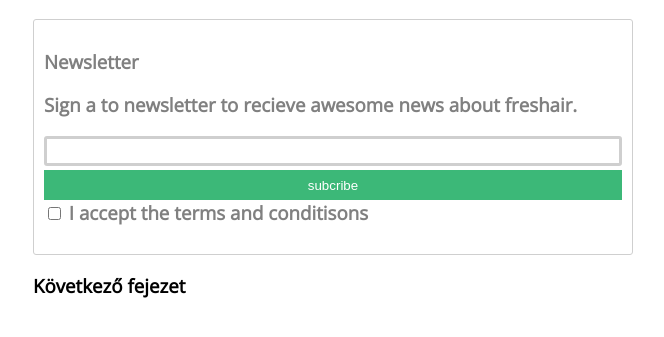
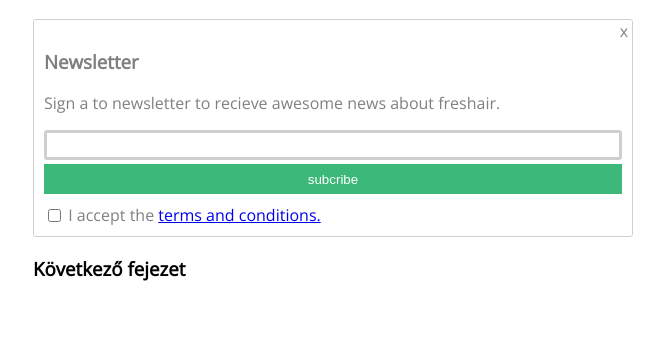
Before and after one commit to KucskarG/gyakorlas-ikt, a plain HTML site: page index.html in a window 1280 px wide. Shown: the part 67-404 px from the top of the page, without its empty margins (307-971 px from the left). Drawn offline with nearby package versions, Linux system fonts and the light colour scheme.

Commit message:
Add files via upload

```diff
--- a/index.html
+++ b/index.html
@@ -12,23 +12,23 @@
 </head>
 <body>
    <div class="container">
-       <h1>Awesome landing page
-       </h1>
+       <h1>Awesome landing page</h1>
        <div class="newsletter">
-<h3>
-    Newsletter
+<h3>Newsletter</h3>
     <p>Sign a to newsletter to recieve awesome news about freshair.</p>
     <form>
         <input type="text" id="email">
-        <button type=submit>subcribe</button>
-            <input type="checkbox" id= "terms">
-            <label for= "terms">I accept the terms and conditisons </label>
+        <button type="submit">subcribe</button>
+            <input type="checkbox" id="terms">
+            <label for="terms">I accept the <a href="http://" target="_blank">terms and conditions.</a></label>
             </button>
 
 
 
     </form>
-
+<div id="closex">
+    x
+</div>
        </div>
        <h3>Következő fejezet</h3>
 
--- a/style.css
+++ b/style.css
@@ -11,12 +11,15 @@
     border: solid thin #cfcfcf;
     border-radius: 3px;
     padding: 10px;
+    position: relative;
+    padding-bottom: 10px;
 
 }
 .newsletter button {
     background-color: #3cb878;
     color: white;
     border: none;
+    margin-bottom: 10px;
     display: block;
     width: 100%;
     height: 30px;
@@ -36,3 +39,15 @@ box-sizing: border-box;
     margin-top: 0;
 
 }
+
+.newsletter #terms {
+    position: relative ;
+top:1px;
+
+}
+
+.newsletter #closex {
+    position: absolute ;
+    top: 0;
+    right: 4px;
+}
```
